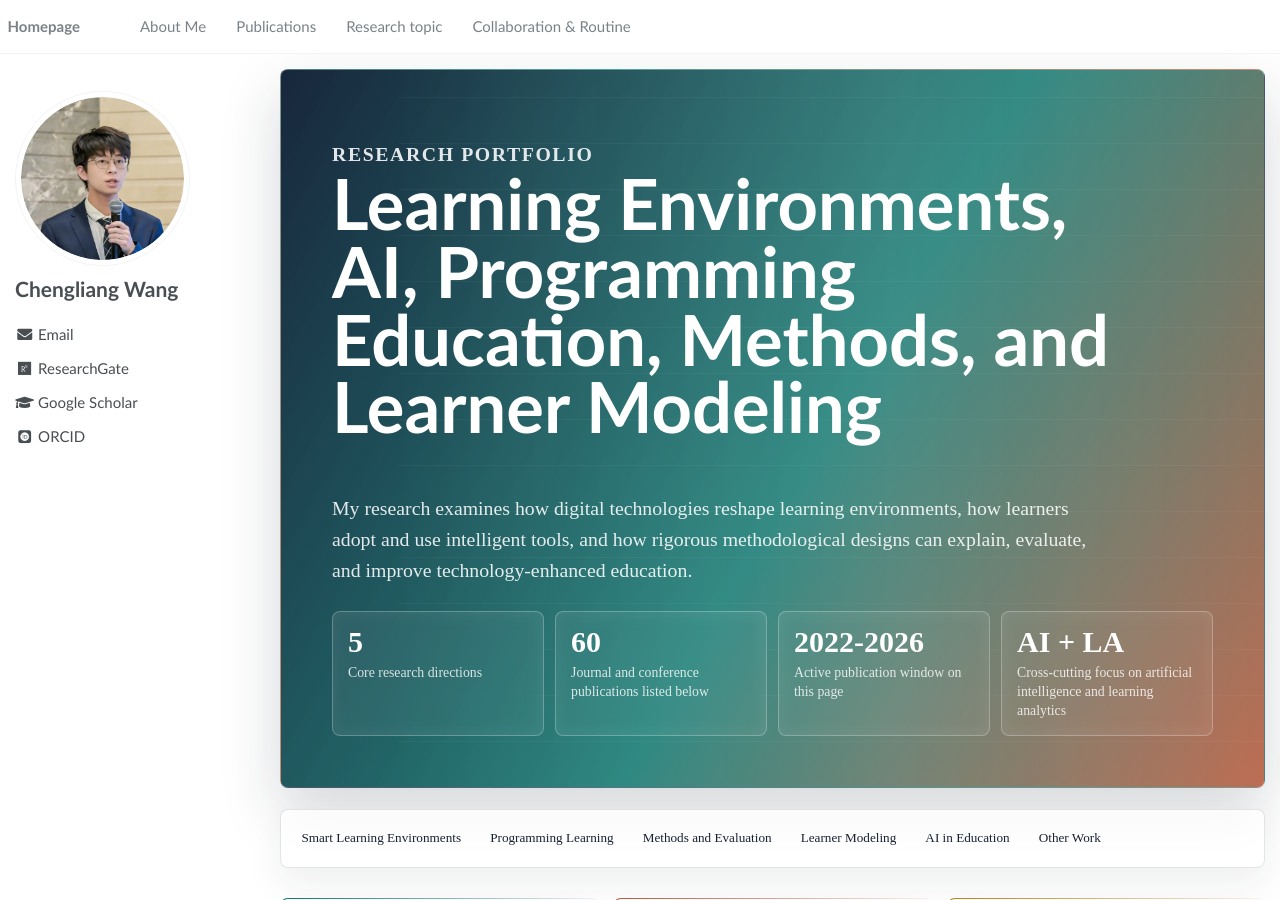
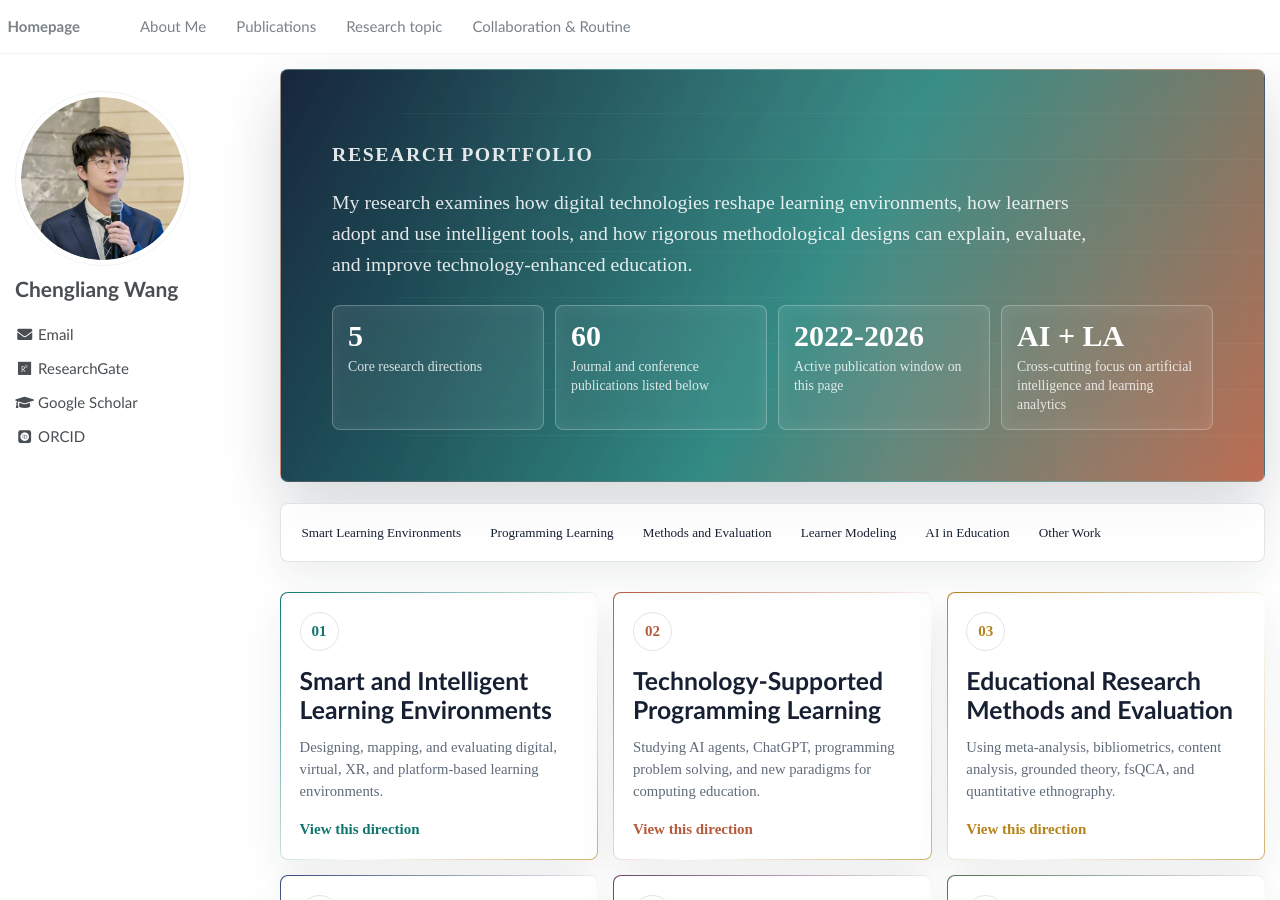
Before and after one commit to wcledutech/wcledutech.github.io, a Jekyll site: the page built from _pages/Research.md, in a window 1280 px wide and 900 px high. Built offline with Jekyll 4.4.1, drawn with Linux system fonts in a browser that asks for light colours; some web fonts are replaced.

Commit message:
Update Research page by research directions

```diff
--- a/_pages/Research.md
+++ b/_pages/Research.md
@@ -368,7 +368,6 @@ author_profile: true
 <div class="research-page" markdown="1">
   <section class="research-hero">
     <p class="research-kicker">Research Portfolio</p>
-    <h1>Learning Environments, AI, Programming Education, Methods, and Learner Modeling</h1>
     <p>
       My research examines how digital technologies reshape learning environments, how learners adopt and use intelligent tools,
       and how rigorous methodological designs can explain, evaluate, and improve technology-enhanced education.
```
